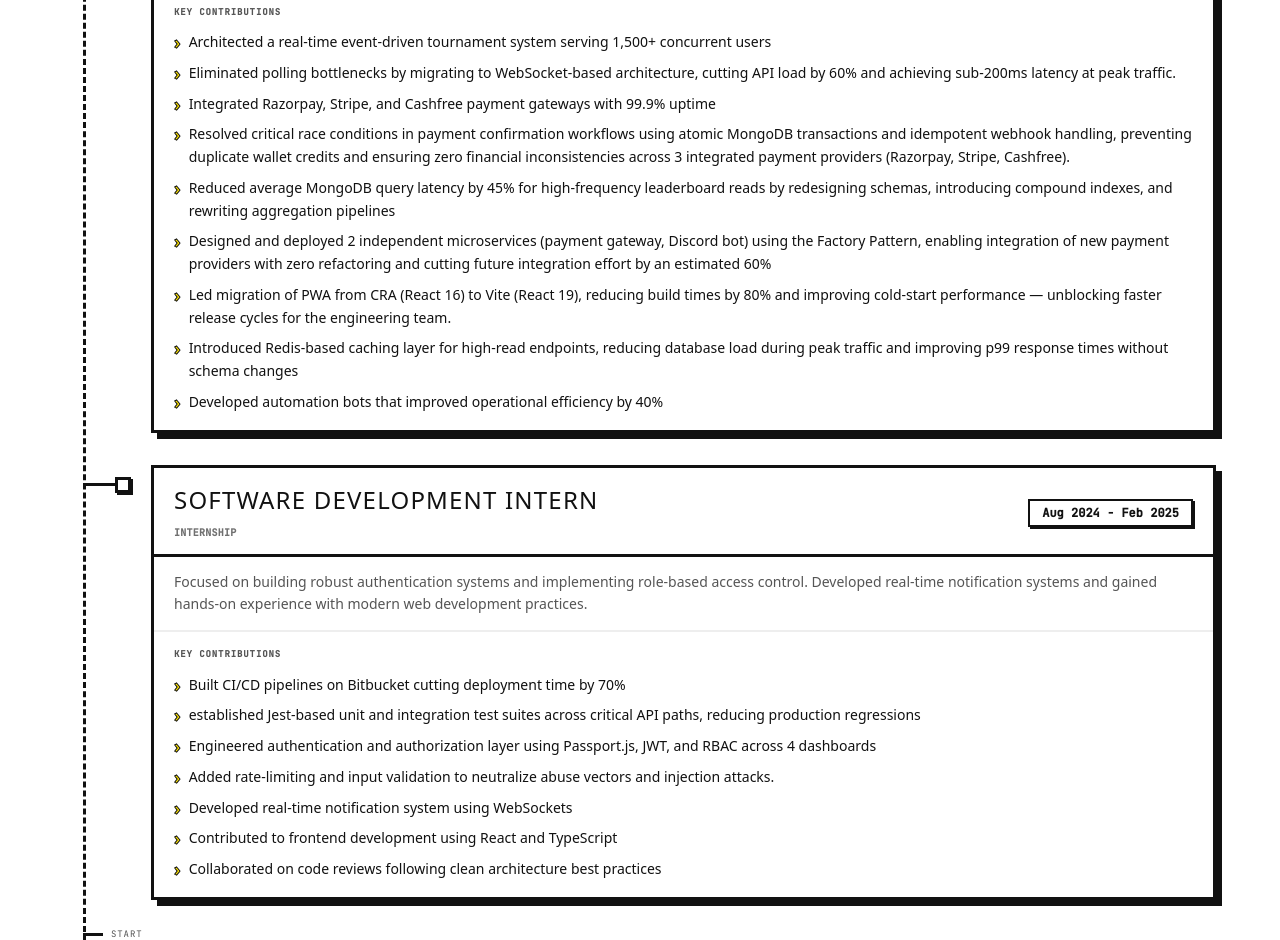
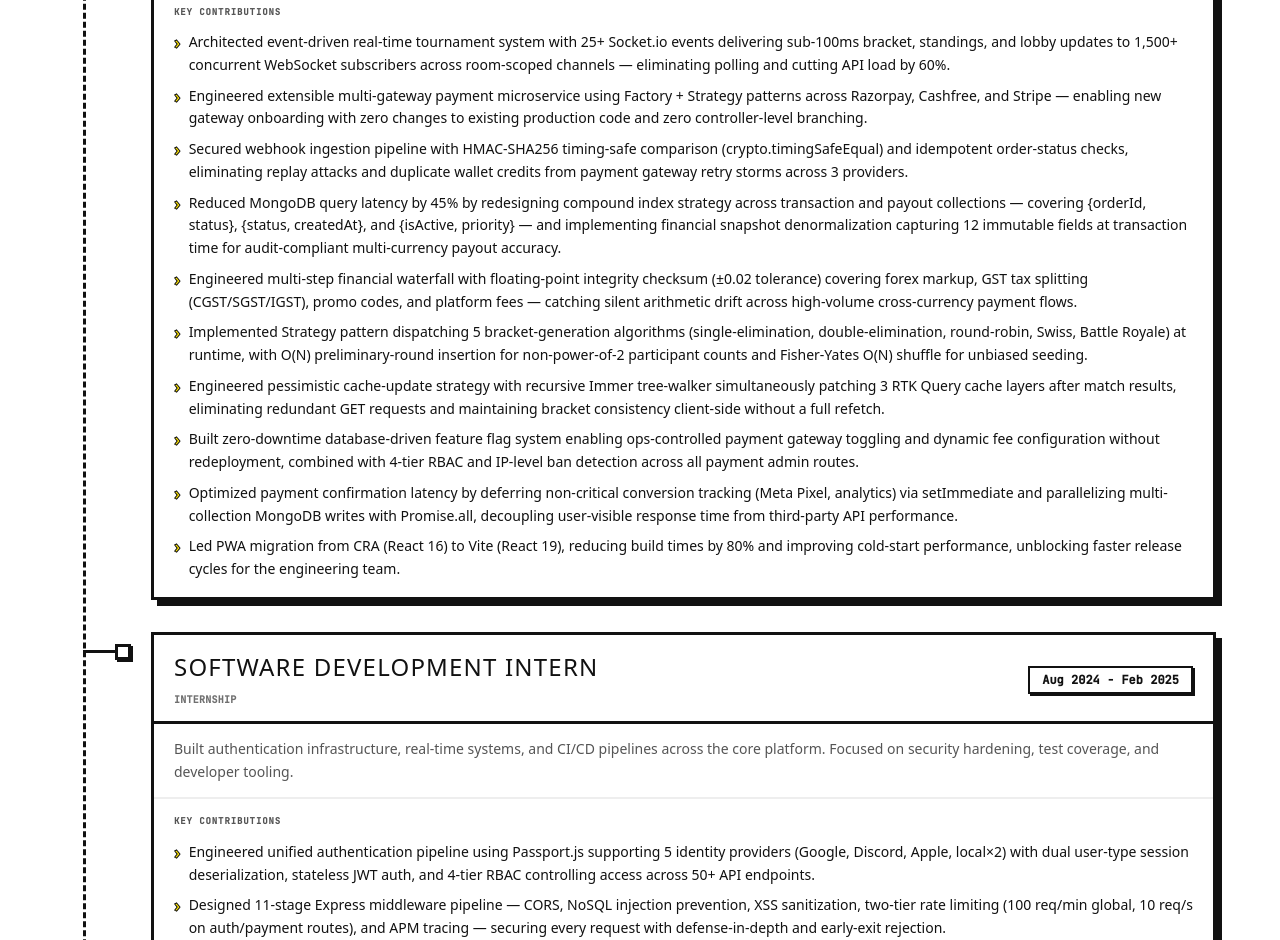
Before and after one commit to vishalj6/portfolio, a Next.js app: page / in a window 1280 px wide. Shown: the part 1860-2800 px from the top of the page. Built offline with nearby package versions, Linux system fonts and the light colour scheme.

Commit message:
Refactor code structure for improved readability and maintainability

```diff
--- a/src/app/globals.css
+++ b/src/app/globals.css
@@ -283,7 +283,10 @@ body {
 
 .brutal-card:hover {
   box-shadow: 8px 8px 0 #111111;
-  transform: translate(-1px, -1px);
+}
+
+.brutal-card:hover .brutal-card-img {
+  transform: scale(1.05);
 }
 
 /* Brutalist button — filled accent */
--- a/src/components/sections/Projects.tsx
+++ b/src/components/sections/Projects.tsx
@@ -21,6 +21,7 @@ export default function Projects() {
             <motion.div
               initial={{ opacity: 0, y: 30 }}
               whileInView={{ opacity: 1, y: 0 }}
+              whileHover={{ x: -1, y: -1, transition: { duration: 0.15, ease: "easeOut" } }}
               viewport={{ once: true, amount: 0.1 }}
               transition={{ duration: 0.5, delay: i * 0.1 }}
               key={project.title}
@@ -30,22 +31,39 @@ export default function Projects() {
                 }`}
             >
               {/* Project image */}
-              {project.imageUrl && (
               <div className="relative w-full h-52 overflow-hidden shrink-0" style={{ borderBottom: "3px solid #111" }}>
+                {project.imageUrl ? (
                   <Image
                     src={project.imageUrl}
                     alt={`${project.title} screenshot`}
                     fill
-                    className="object-cover object-start"
+                    className="object-cover object-start brutal-card-img transition-transform duration-300 ease-out"
                     sizes="(max-width: 768px) 100vw, 50vw"
                     unoptimized
                   />
+                ) : (
+                  <div className="w-full h-full bg-card flex flex-col items-center justify-center gap-2">
+                    <svg width="40" height="40" viewBox="0 0 24 24" fill="none" stroke="currentColor" strokeWidth="1.5" strokeLinecap="round" strokeLinejoin="round" className="stroke-text-muted opacity-40">
+                      <rect x="3" y="3" width="18" height="18" rx="2" ry="2" />
+                      <circle cx="8.5" cy="8.5" r="1.5" />
+                      <polyline points="21 15 16 10 5 21" />
+                    </svg>
+                    <span className="font-mono text-xs text-text-muted opacity-40 uppercase tracking-widest">No Preview</span>
+                  </div>
+                )}
                 {/* Number badge */}
                 <div className="absolute top-3 left-3 bg-accent border-2 border-black px-2 py-0.5 shadow-[2px_2px_0_#111]">
                   <span className="font-heading text-black text-xl leading-none">0{i + 1}</span>
                 </div>
+                {/* Status badge */}
+                {project.status && (
+                  <div className={`absolute top-3 right-3 flex items-center justify-center border-2 border-black px-2 py-1 shadow-[2px_2px_0_#111] ${project.status === "in-progress" ? "bg-orange-400" : "bg-green-400"}`}>
+                    <span className="font-mono text-black text-[10px] font-bold uppercase tracking-widest leading-none">
+                      {project.status === "in-progress" ? "In Progress" : "Completed"}
+                    </span>
                   </div>
                 )}
+              </div>
 
               {/* Card content */}
               <div className="flex flex-col gap-4 p-6 flex-1">
--- a/src/data/experience.ts
+++ b/src/data/experience.ts
@@ -1,13 +1,3 @@
-export interface Experience {
-  role: string;
-  company: string;
-  period: string;
-  type: string;
-  description: string;
-  achievements: string[];
-  current: boolean;
-}
-
 export const experiences: Experience[] = [
   {
     role: "Software Developer",
@@ -15,17 +5,18 @@ export const experiences: Experience[] = [
     period: "Feb 2025 - Present",
     type: "Full-time",
     description:
-      "Leading development teams and architecting scalable solutions. Built microservices architecture, developed automation bots, integrated multiple payment gateways, and implemented CI/CD pipelines for streamlined deployment.",
+      "Architecting scalable backend systems, real-time infrastructure, and payment microservices for a B2C gaming platform. Core responsibilities span system design, microservice ownership, database performance, and cross-team engineering.",
     achievements: [
-      "Architected a real-time event-driven tournament system serving 1,500+ concurrent users",
-      "Eliminated polling bottlenecks by migrating to WebSocket-based architecture, cutting API load by 60% and achieving sub-200ms latency at peak traffic.",
-      "Integrated Razorpay, Stripe, and Cashfree payment gateways with 99.9% uptime",
-      "Resolved critical race conditions in payment confirmation workflows using atomic MongoDB transactions and idempotent webhook handling, preventing duplicate wallet credits and ensuring zero financial inconsistencies across 3 integrated payment providers (Razorpay, Stripe, Cashfree).",
-      "Reduced average MongoDB query latency by 45% for high-frequency leaderboard reads by redesigning schemas, introducing compound indexes, and rewriting aggregation pipelines",
-      "Designed and deployed 2 independent microservices (payment gateway, Discord bot) using the Factory Pattern, enabling integration of new payment providers with zero refactoring and cutting future integration effort by an estimated 60%",
-      "Led migration of PWA from CRA (React 16) to Vite (React 19), reducing build times by 80% and improving cold-start performance — unblocking faster release cycles for the engineering team.",
-      "Introduced Redis-based caching layer for high-read endpoints, reducing database load during peak traffic and improving p99 response times without schema changes",
-      "Developed automation bots that improved operational efficiency by 40%",
+      "Architected event-driven real-time tournament system with 25+ Socket.io events delivering sub-100ms bracket, standings, and lobby updates to 1,500+ concurrent WebSocket subscribers across room-scoped channels — eliminating polling and cutting API load by 60%.",
+      "Engineered extensible multi-gateway payment microservice using Factory + Strategy patterns across Razorpay, Cashfree, and Stripe — enabling new gateway onboarding with zero changes to existing production code and zero controller-level branching.",
+      "Secured webhook ingestion pipeline with HMAC-SHA256 timing-safe comparison (crypto.timingSafeEqual) and idempotent order-status checks, eliminating replay attacks and duplicate wallet credits from payment gateway retry storms across 3 providers.",
+      "Reduced MongoDB query latency by 45% by redesigning compound index strategy across transaction and payout collections — covering {orderId, status}, {status, createdAt}, and {isActive, priority} — and implementing financial snapshot denormalization capturing 12 immutable fields at transaction time for audit-compliant multi-currency payout accuracy.",
+      "Engineered multi-step financial waterfall with floating-point integrity checksum (±0.02 tolerance) covering forex markup, GST tax splitting (CGST/SGST/IGST), promo codes, and platform fees — catching silent arithmetic drift across high-volume cross-currency payment flows.",
+      "Implemented Strategy pattern dispatching 5 bracket-generation algorithms (single-elimination, double-elimination, round-robin, Swiss, Battle Royale) at runtime, with O(N) preliminary-round insertion for non-power-of-2 participant counts and Fisher-Yates O(N) shuffle for unbiased seeding.",
+      "Engineered pessimistic cache-update strategy with recursive Immer tree-walker simultaneously patching 3 RTK Query cache layers after match results, eliminating redundant GET requests and maintaining bracket consistency client-side without a full refetch.",
+      "Built zero-downtime database-driven feature flag system enabling ops-controlled payment gateway toggling and dynamic fee configuration without redeployment, combined with 4-tier RBAC and IP-level ban detection across all payment admin routes.",
+      "Optimized payment confirmation latency by deferring non-critical conversion tracking (Meta Pixel, analytics) via setImmediate and parallelizing multi-collection MongoDB writes with Promise.all, decoupling user-visible response time from third-party API performance.",
+      "Led PWA migration from CRA (React 16) to Vite (React 19), reducing build times by 80% and improving cold-start performance, unblocking faster release cycles for the engineering team.",
     ],
     current: true,
   },
@@ -35,15 +26,13 @@ export const experiences: Experience[] = [
     period: "Aug 2024 - Feb 2025",
     type: "Internship",
     description:
-      "Focused on building robust authentication systems and implementing role-based access control. Developed real-time notification systems and gained hands-on experience with modern web development practices.",
+      "Built authentication infrastructure, real-time systems, and CI/CD pipelines across the core platform. Focused on security hardening, test coverage, and developer tooling.",
     achievements: [
-      "Built CI/CD pipelines on Bitbucket cutting deployment time by 70%",
-      "established Jest-based unit and integration test suites across critical API paths, reducing production regressions",
-      "Engineered authentication and authorization layer using Passport.js, JWT, and RBAC across 4 dashboards",
-      "Added rate-limiting and input validation to neutralize abuse vectors and injection attacks.",
-      "Developed real-time notification system using WebSockets",
-      "Contributed to frontend development using React and TypeScript",
-      "Collaborated on code reviews following clean architecture best practices",
+      "Engineered unified authentication pipeline using Passport.js supporting 5 identity providers (Google, Discord, Apple, local×2) with dual user-type session deserialization, stateless JWT auth, and 4-tier RBAC controlling access across 50+ API endpoints.",
+      "Designed 11-stage Express middleware pipeline — CORS, NoSQL injection prevention, XSS sanitization, two-tier rate limiting (100 req/min global, 10 req/s on auth/payment routes), and APM tracing — securing every request with defense-in-depth and early-exit rejection.",
+      "Configured Bitbucket Pipelines CI/CD with dual Jest environments (dev/prod) and branch-gated manual approval for production deploys, cutting deployment time by 70% and reducing production regressions through automated integration testing.",
+      "Developed real-time notification system using Socket.io with graceful degradation — unauthenticated connections receive guest role rather than disconnection, preserving real-time access for public tournament spectators without forcing auth.",
+      "Engineered fault-tolerant multi-channel Discord notification pipeline using Promise.allSettled for concurrent channel dispatch with zero failure cascade, backed by auto-discovery command registry enabling O(1) slash command routing across dynamically loaded modules.",
     ],
     current: false,
   },
--- a/src/data/projects.ts
+++ b/src/data/projects.ts
@@ -7,9 +7,38 @@ export interface Project {
   github: string;
   live?: string;
   imageUrl?: string;
+  status?: "in-progress" | "completed";
 }
 
 export const projects: Project[] = [
+  {
+    title: "Mintmark",
+    tagline: "Personal Branding & Knowledge Platform",
+    description:
+      "A passive-first personal branding platform that turns what you learn into platform-ready content for LinkedIn, X, and Medium — simultaneously. Features a unified activity heatmap across all learning sources, AI-powered content generation via BYOK, and a personal knowledge assistant scoped strictly to your own notes and posts.",
+    techStack: [
+      "Next.js 16",
+      "TypeScript",
+      "React 19",
+      "Supabase",
+      "TanStack Query",
+      "Zustand",
+      "Tailwind CSS v4",
+      "Trigger.dev",
+      "Upstash Redis",
+    ],
+    highlights: [
+      "BYOK AI layer supporting Claude, GPT, Gemini, and Groq",
+      "Unified heatmap aggregating GitHub, LeetCode, notes, and sessions",
+      "Per-platform AI instructions with simultaneous content generation",
+      "RAG-powered personal knowledge assistant with strict tenant isolation",
+      "Early access waitlist with referral queue mechanics",
+    ],
+    github: "https://github.com/vishal-jadeja/mintmark",
+    imageUrl: "/images/MintMark-EA.webp",
+    status: "in-progress",
+    live: "https://mintmark-vishal.vercel.app",
+  },
   {
     title: "Syncify",
     tagline: "YouTube → Spotify Playlist Converter",
@@ -32,32 +61,7 @@ export const projects: Project[] = [
     github: "https://github.com/vishal-jadeja/syncify",
     imageUrl: "/images/syncify-image.webp",
     live: "https://syncify-vishal.netlify.app",
-    // from public folder
   },
-  // {
-  //   title: "Real-Time Tournament System",
-  //   tagline: "High-Concurrency Competitive Platform",
-  //   description:
-  //     "A production-grade tournament platform handling 1500+ concurrent users with sub-200ms latency. Features real-time WebSocket updates, optimized MongoDB queries, payment microservices with race condition resolution, and atomic transaction handling.",
-  //   techStack: [
-  //     "Node.js",
-  //     "WebSockets",
-  //     "MongoDB",
-  //     "Razorpay",
-  //     "Stripe",
-  //     "Microservices",
-  //     "Redis",
-  //   ],
-  //   highlights: [
-  //     "1500+ concurrent users",
-  //     "Sub-200ms latency",
-  //     "60% reduction in API polling load",
-  //     "Race condition resolution in payments",
-  //     "45% MongoDB latency reduction",
-  //   ],
-  //   github: "https://github.com/vishal-jadeja/tournament-system",
-  //   imageUrl: "https://t3.ftcdn.net/jpg/04/94/65/34/360_F_494653408_L5XoC3iFVyKkVz5K7e9kbmKrv0iDMaNt.jpg",
-  // },
   {
     title: "Amazon Clone",
     tagline: "E-Commerce Web Application",
@@ -80,4 +84,26 @@ export const projects: Project[] = [
     github: "https://github.com/vishal-jadeja/AmazonClone",
     imageUrl: "/images/amazon-clone.webp",
   },
+  {
+    title: "Movie Recommendation System",
+    tagline: "Content-Based Film Discovery Engine",
+    description:
+      "A content-based movie recommender that finds similar films using cosine similarity on TF-IDF vectorized metadata — genres, keywords, cast, and crew. Built as an interactive Streamlit app where you pick a movie and instantly get five tailored recommendations.",
+    techStack: [
+      "Python",
+      "Streamlit",
+      "Scikit-learn",
+      "Pandas",
+      "TMDB API",
+      "Cosine Similarity",
+      "TF-IDF",
+    ],
+    highlights: [
+      "Cosine similarity on TF-IDF vectorized movie metadata",
+      "Combines genres, keywords, cast, and crew as features",
+      "Real-time poster fetching via TMDB API",
+      "Interactive Streamlit UI with instant recommendations",
+    ],
+    github: "https://github.com/vishal-jadeja/Movie-Recommendation-System",
+  },
 ];
```
Also changed, not shown: public/images/MintMark-EA.webp (added). Lines whose indentation alone changed are shown as unchanged.
